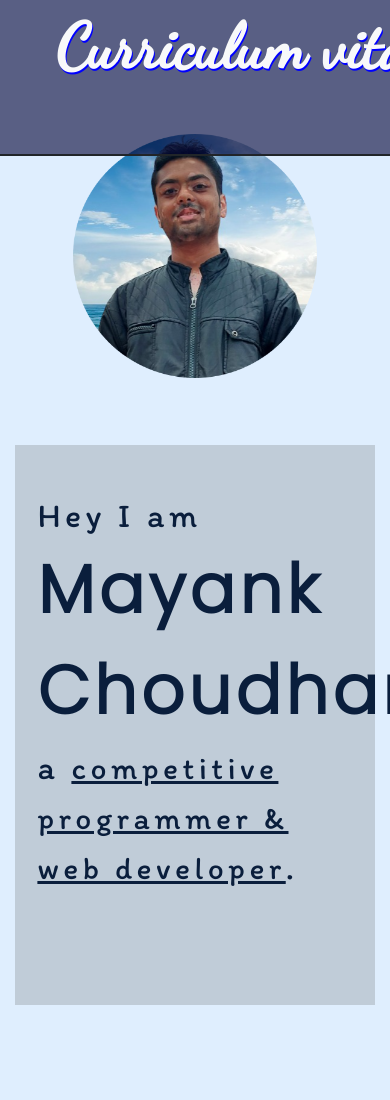
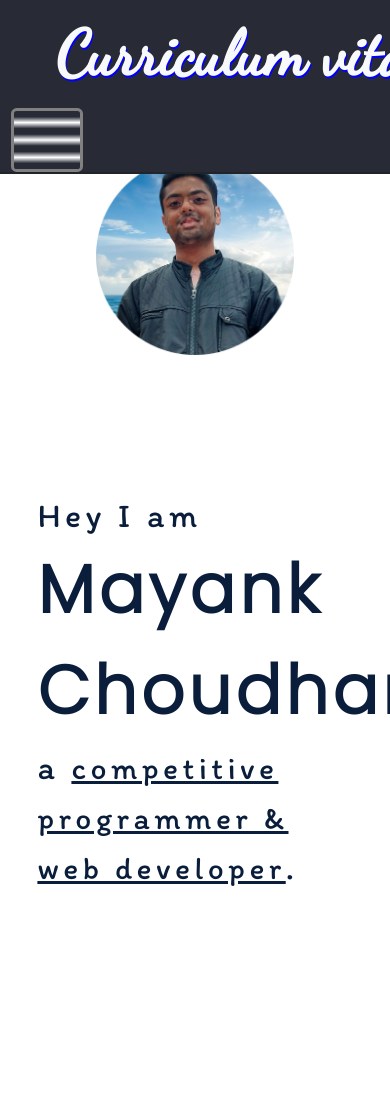
Before and after one commit to Mayank151c/CV, a plain HTML site: page index.html in a window 390 px wide. Shown: the top 1100 px of the page. Drawn offline with nearby package versions, Linux system fonts and the light colour scheme.

Commit message:
Changing some navbar properties.

```diff
--- a/css/styles.css
+++ b/css/styles.css
@@ -1,5 +1,4 @@
 body {
-	background: rgba(150,200,253,0.3);
 }
 
 header {
@@ -28,12 +27,8 @@ footer {
 
 
 
-.dropdown-toggle {
-	color: skyblue;
-}
-
 .navbar {
-	background: rgba(1,1,50,0.6);
+	background: #282A35;
 	box-shadow: 0px 2px;
 	padding: 0rem 0.5rem;
 }
@@ -52,18 +47,23 @@ footer {
 	font-family: 'Dancing Script', cursive;
 	font-size: 2.8rem;
 	font-weight: bold;
-	padding: 0rem 2rem;
+	margin-left: 2rem;
 	text-shadow: 1px 2px blue;
 }
 
-.tagline {
-	background: rgba(100,100,100,0.25);
+.tagline {/*
+	background: rgba(100,100,100,0.25);*/
 	color: rgb(10,30,60);
 	font-family: 'Itim', cursive;
 	font-size: 1.5rem;
+	font-weight: 1rem;
 	letter-spacing: 0.2rem;
 	margin: 10rem auto;
 	padding: 2rem 1rem 5rem 1rem;
+}
+
+.dropdown-toggle {
+	color: skyblue;
 }
 
 .name {
@@ -72,22 +72,23 @@ footer {
 }
 
 .image {
-	padding: 1rem;
+	padding: 2rem;
 }
 
 .aboutme-text {
 	font-size: 1.5rem;
-	margin: 3rem 1rem;
 }
 
 .navbar-toggler {
-	background: linear-gradient(#10306004,#10306004,#10306004,black,#10306004,#10306004,#10306004,black,#10306004,#10306004,#10306004,black,#10306004,#10306004,#10306004)
+	background: linear-gradient(transparent,transparent,white,transparent,transparent,white,transparent,transparent,white,transparent,transparent);
 	border: 0.15rem solid grey;
 	padding-left: 0.1rem;
 }
 
 .card {
 	font-size: 1.3rem;
+	box-shadow: 1rem 0.5rem rgba;
+	margin: 5rem;
 }
 
 .left {
@@ -102,6 +103,11 @@ footer {
 
 .carousel {
 	margin-bottom:1.5rem;
+}
+
+.card-header {
+	border: 10rem;
+	background: blue;
 }
 
 
```
